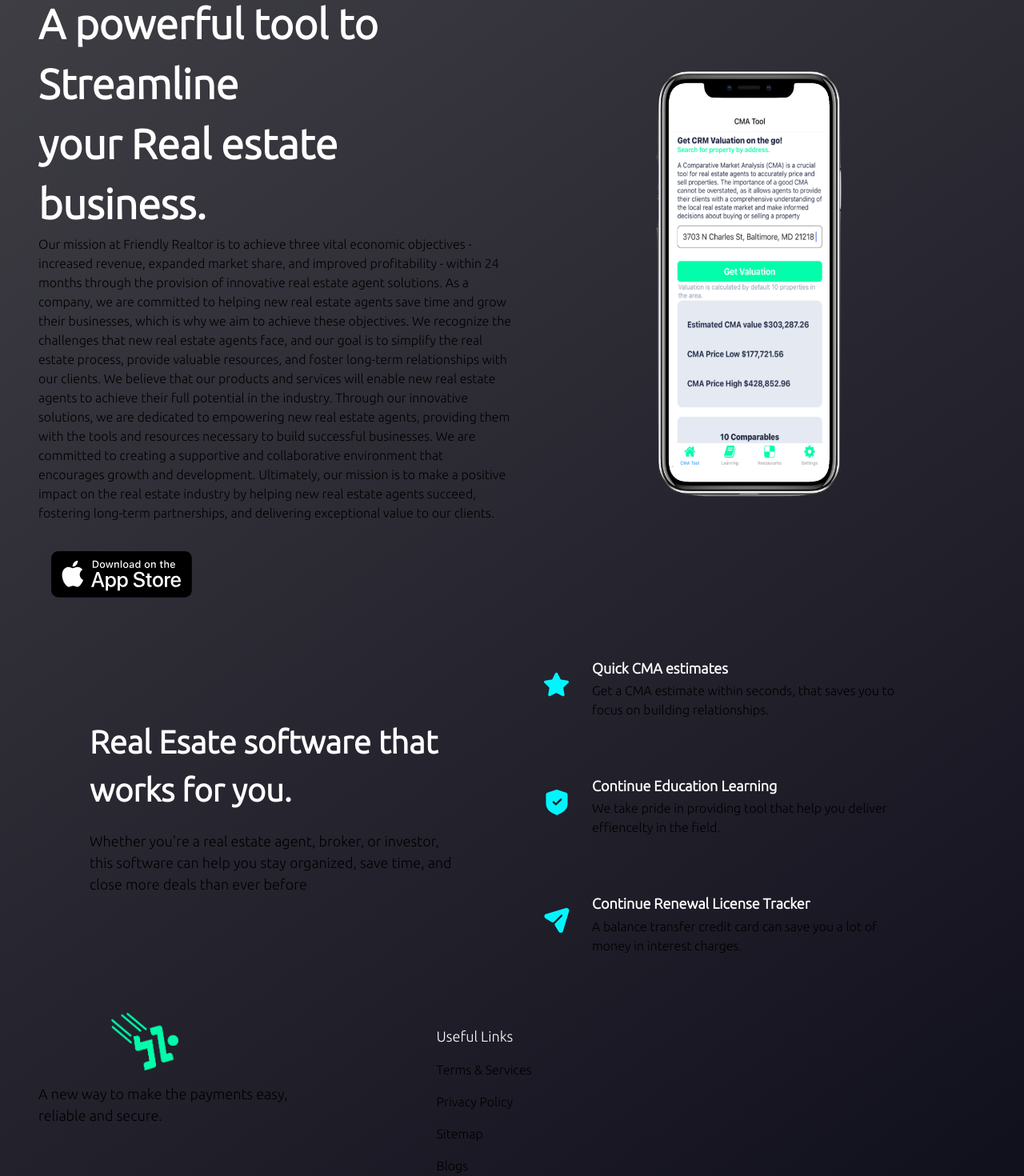
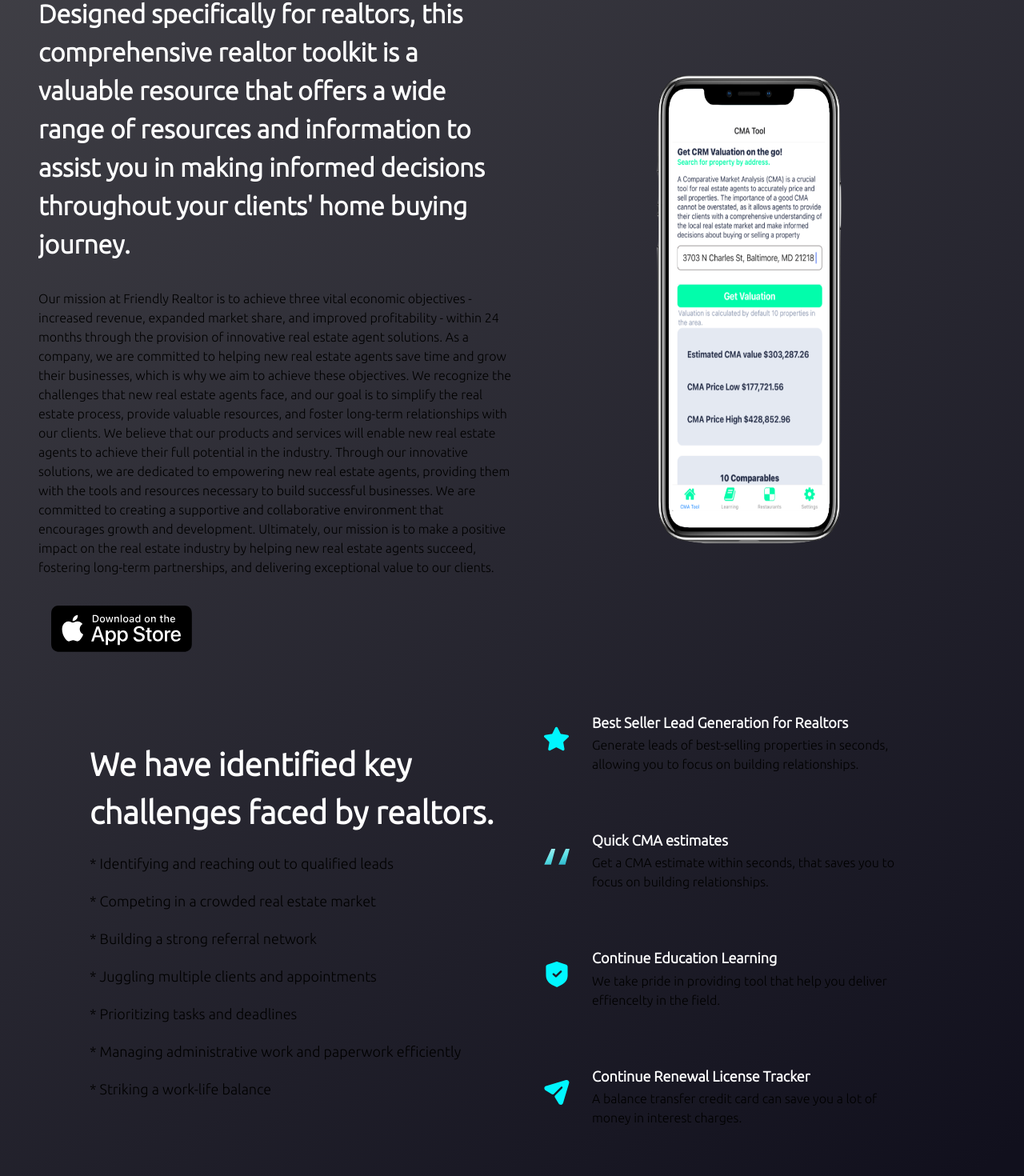
Before and after one commit to mjubilee1/friendly-realtor-static, a Next.js app: page / in a window 1280 px wide. Shown: the part 212-1682 px from the top of the page at 80% size. Built offline with nearby package versions, Linux system fonts and the light colour scheme; no server answers.

Commit message:
update content

```diff
--- a/src/components/Business.tsx
+++ b/src/components/Business.tsx
@@ -24,11 +24,16 @@ const FeatureCard = ({ icon, title, content, index }) => (
 const Business = () => (
   <section id="features" className={layout.section}>
     <div className={layout.sectionInfo}>
-      <h2 className={styles.heading2}>Real Esate software that works for you.</h2>
-      <p className={`${styles.paragraph} max-w-[470px] mt-5`}>
-        Whether you're a real estate agent, broker, or investor, this software can help you stay
-        organized, save time, and close more deals than ever before
-      </p>
+      <h2 className={styles.heading2}>We have identified key challenges faced by realtors.</h2>
+      <ul className={`${styles.paragraph} max-w-[470px]`}>
+        <li className="mt-5">* Identifying and reaching out to qualified leads</li>
+        <li className="mt-5">* Competing in a crowded real estate market</li>
+        <li className="mt-5">* Building a strong referral network</li>
+        <li className="mt-5">* Juggling multiple clients and appointments</li>
+        <li className="mt-5">* Prioritizing tasks and deadlines</li>
+        <li className="mt-5">* Managing administrative work and paperwork efficiently</li>
+        <li className="mt-5">* Striking a work-life balance</li>
+      </ul>
     </div>
 
     <div className={`${layout.sectionImg} flex-col`}>
--- a/src/components/Footer.tsx
+++ b/src/components/Footer.tsx
@@ -6,25 +6,8 @@ import Image from 'next/image';
 const Footer = () => {
   return (
     <section className={`${styles.flexCenter} ${styles.paddingY} flex-col w-full`}>
-      <div className={`${styles.flexStart} md:flex-row flex-col mb-8 w-full`}>
-        <div className="flex-[1] flex flex-col justify-start mr-10">
-          <Image
-            src={logo}
-            alt="Friendly Realtor"
-            className="w-[266px] h-[72.14px] object-contain"
-          />
-          <p className={`${styles.paragraph} mt-4 max-w-[312px]`}>
-            A new way to make the payments easy, reliable and secure.
-          </p>
-        </div>
-
-        <div className="flex-[1.5] w-full flex flex-row justify-between flex-wrap md:mt-0 mt-10">
         {footerLinks.map((footerlink) => (
-            <div key={footerlink.title} className={`flex flex-col ss:my-0 my-4 min-w-[150px]`}>
-              <h4 className="font-ubuntu font-medium text-[18px] leading-[27px] text-white">
-                {footerlink.title}
-              </h4>
-              <ul className="list-none mt-4">
+            <ul className="flex w-full justify-between">
               {footerlink.links.map((link, index) => {
                 return (
                   <li
@@ -43,10 +26,7 @@ const Footer = () => {
                 );
               })}
             </ul>
-            </div>
         ))}
-        </div>
-      </div>
 
       <div className="w-full flex justify-between items-center md:flex-row flex-col pt-6 border-t-[1px] border-t-[#3F3E45]">
         <p className="font-ubuntu font-normal text-center text-[18px] leading-[27px] text-white">
--- a/src/components/Hero.tsx
+++ b/src/components/Hero.tsx
@@ -30,14 +30,12 @@ const Hero = () => {
     <section id="home" className={`flex md:flex-row flex-col ${styles.paddingY}`}>
       <div className={`flex-1 flex justify-start items-start flex-col xl:px-0 sm:px-16 px-6`}>
         <div className="flex flex-row justify-between items-center w-full">
-          <h1 className="flex-1 font-ubuntu font-semibold ss:text-[72px] text-[52px] text-white ss:leading-[100px] leading-[75px]">
-            A powerful tool to <br className="sm:block hidden" />{' '}
-            <span className="text-primary">Streamline</span>{' '}
+          <h1 className="flex-1 mb-8 font-ubuntu font-semibold ss:text-[32px] text-[32px] text-white">
+            Designed specifically for realtors, this comprehensive realtor toolkit is a valuable
+            resource that offers a wide range of resources and information to assist you in making
+            informed decisions throughout your clients' home buying journey.
           </h1>
         </div>
-        <h1 className="font-ubuntu font-semibold ss:text-[68px] text-[52px] text-white ss:leading-[100px] leading-[75px] w-full">
-          your Real estate business.
-        </h1>
         <h6 className="font-ubuntu">
           Our mission at Friendly Realtor is to achieve three vital economic objectives - increased
           revenue, expanded market share, and improved profitability - within 24 months through the
--- a/src/constants/index.ts
+++ b/src/constants/index.ts
@@ -13,6 +13,7 @@ import {
   send,
   shield,
   star,
+  quotes,
 } from '../assets';
 
 export const navLinks = [
@@ -40,8 +41,15 @@ export const navLinks = [
 
 export const features = [
   {
+    id: 'feature-0',
+    icon: star,
+    title: 'Best Seller Lead Generation for Realtors',
+    content:
+      'Generate leads of best-selling properties in seconds, allowing you to focus on building relationships.',
+  },
+  {
     id: 'feature-1',
-    icon: star,
+    icon: quotes,
     title: 'Quick CMA estimates',
     content:
       'Get a CMA estimate within seconds, that saves you to focus on building relationships.',
--- a/src/utils/contentfulUtil.ts
+++ b/src/utils/contentfulUtil.ts
@@ -3,7 +3,9 @@ import { createClient } from 'contentful';
 // Initialize Contentful client
 export const client = createClient({
   space: process.env.NEXT_PUBLIC_CONTENTFUL_SPACE_ID || 'v3wxyl8kvdve',
-  accessToken: process.env.NEXT_PUBLIC_CONTENTFUL_ACCESS_TOKEN || 'L7QcNsQyrn5kH5wn0jep7tZQBnIWeTJ2E6gJ8ViLX3k',
+  accessToken:
+    process.env.NEXT_PUBLIC_CONTENTFUL_ACCESS_TOKEN ||
+    'L7QcNsQyrn5kH5wn0jep7tZQBnIWeTJ2E6gJ8ViLX3k',
 });
 
 // Fetch entries from Contentful
```
Also changed, not shown: src/pages/blogs/[title].tsx (+5 -7 lines). Lines whose indentation alone changed are shown as unchanged.
